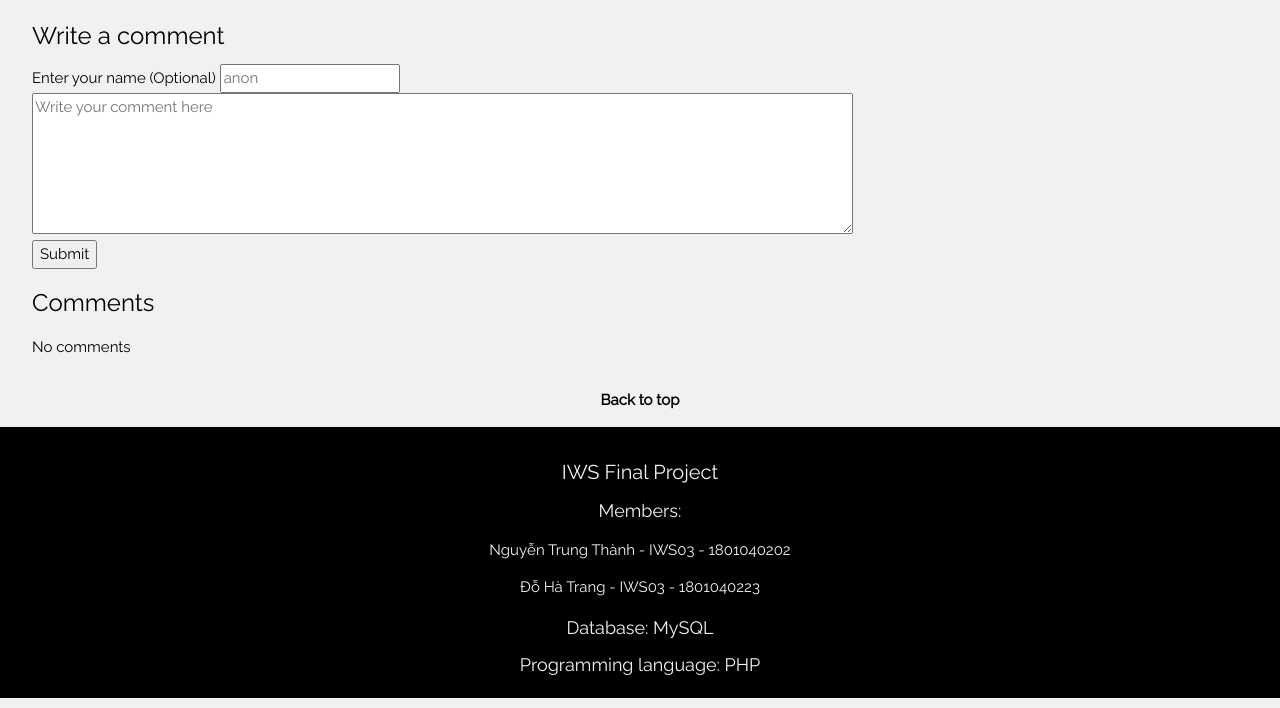
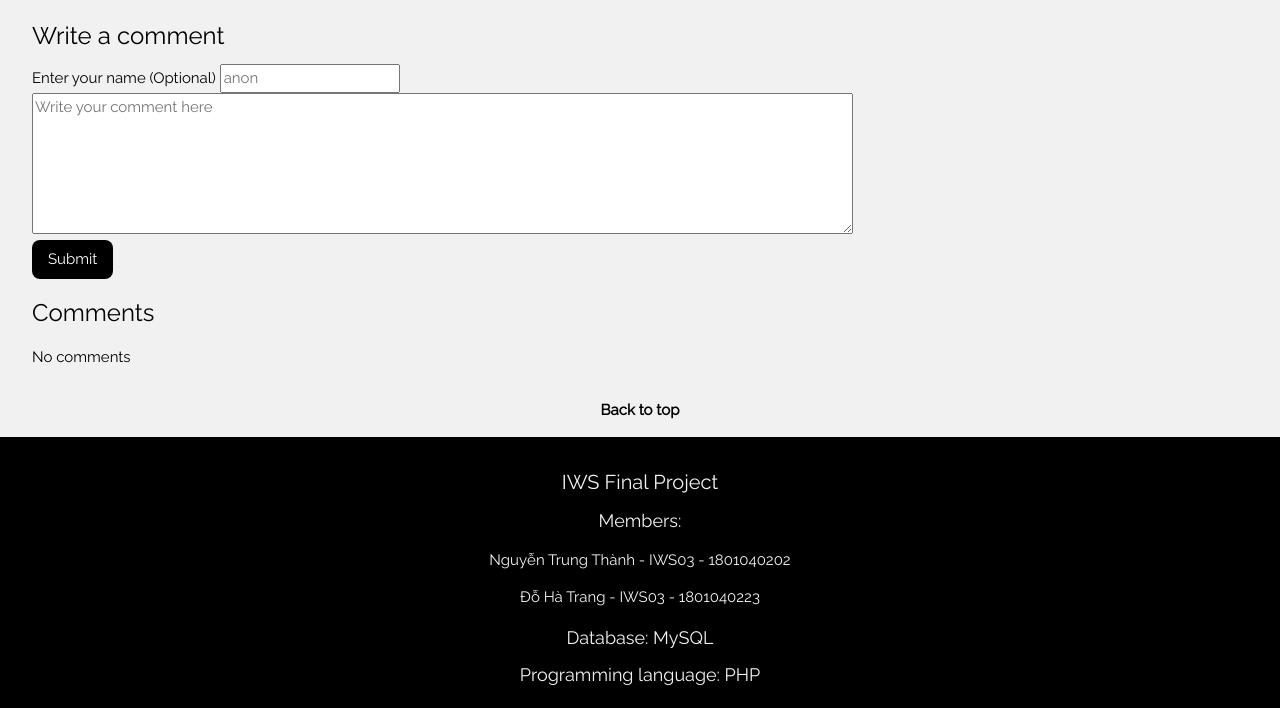
Before and after one commit to Somniate/IWS_Final, a PHP site: page /read_one.php?id=1 in a window 1280 px wide. Shown: the part 457-1165 px from the top of the page. Run offline with PHP 8.4, Linux system fonts and the light colour scheme; data that the repository does not hold is empty.

Commit message:
Update read_one.php
read_one.php line 68

```diff
--- a/read_one.php
+++ b/read_one.php
@@ -118,7 +118,7 @@ $article = $result->fetch_assoc();
                         <label for="writer">Enter your name (Optional)</label>
                         <input type="text" name="writer" id="writer" placeholder="anon"><br>
                         <textarea name="write_comment" id="write_comment" cols="100" rows="6" placeholder="Write your comment here" required></textarea><br>
-                        <button type="submit" class="btn btn-dark" name="save">Submit</button>
+                        <button type="submit" class="w3-button w3-black w3-round-large w3-medium" name="save">Submit</button>
                     </form>
                     <?php
                     if (isset($_POST['save'])) {
```
